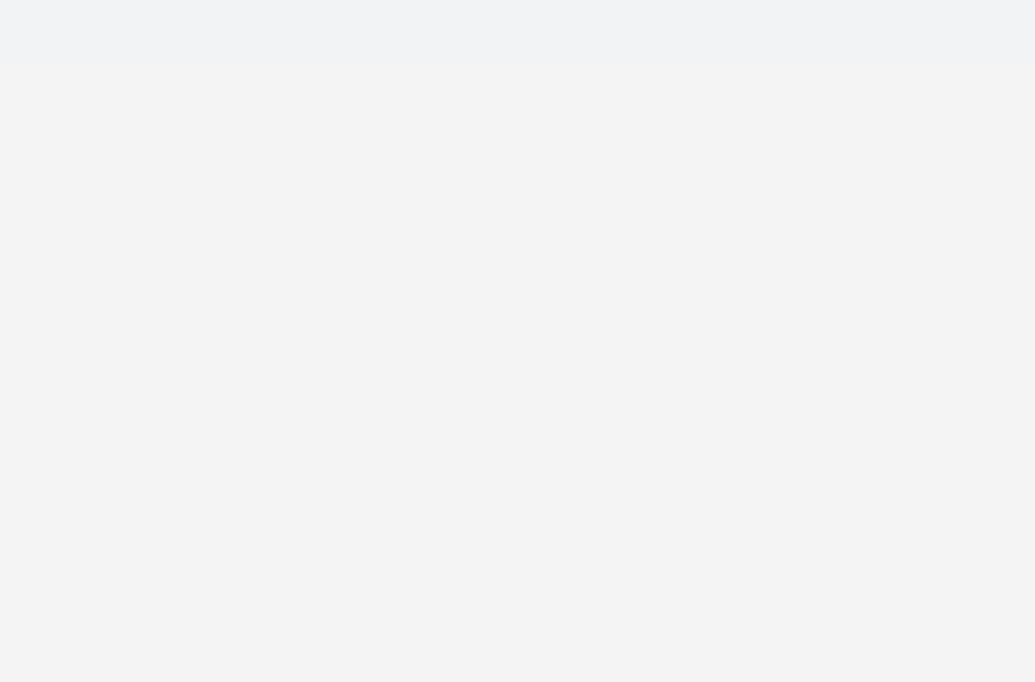
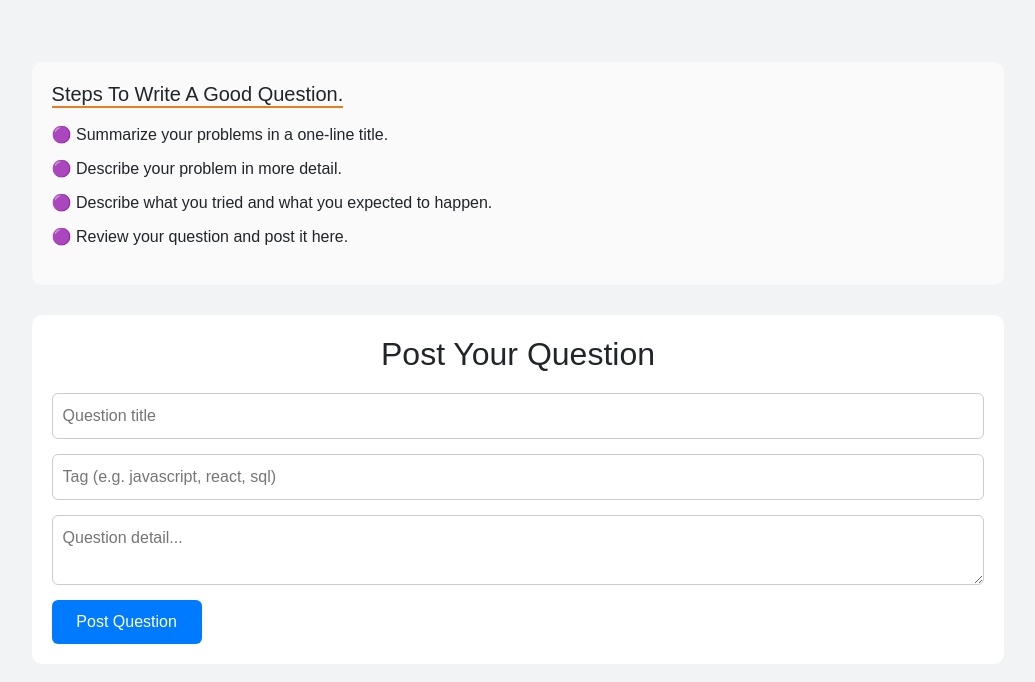
Before and after one commit to gizachew-bewket/Evangadi-Forum, a React (Vite) app in the folder Client/: page /QuestionPage in a window 1280 px wide. Shown: the top 682 px of the page, without its empty margins (122-1157 px from the left). Built offline with nearby package versions, Linux system fonts and the light colour scheme.

Commit message:
questions server and client

```diff
--- a/Client/src/Pages/QuestionPage/QuestionPage.css
+++ b/Client/src/Pages/QuestionPage/QuestionPage.css
@@ -0,0 +1,76 @@
+.question-page {
+    width: 80%;
+    margin: 30px auto;
+    display: flex;
+    flex-direction: column;
+    gap: 30px;
+}
+
+.steps-section {
+    background: #fafafa;
+    padding: 20px;
+    border-radius: 10px;
+}
+
+.steps-section h2 {
+    font-size: 20px;
+    margin-bottom: 15px;
+    border-bottom: 2px solid #e67e22;
+    display: inline-block;
+}
+
+.steps-section ul {
+    list-style: none;
+    padding: 0;
+}
+
+.steps-section li {
+    font-size: 16px;
+    margin-bottom: 10px;
+    font-weight: 500;
+}
+
+.form-section {
+    background: #fff;
+    padding: 20px;
+    border-radius: 10px;
+}
+
+.form-section h2 {
+    text-align: center;
+    margin-bottom: 20px;
+}
+
+.form-section form {
+    display: flex;
+    flex-direction: column;
+    gap: 15px;
+}
+
+.form-section input,
+.form-section textarea {
+    width: 100%;
+    padding: 10px;
+    border: 1px solid #ccc;
+    border-radius: 6px;
+}
+
+.form-section button {
+    width: 150px;
+    padding: 10px;
+    background: #007bff;
+    color: white;
+    border: none;
+    border-radius: 6px;
+    cursor: pointer;
+}
+
+.form-section button:hover {
+    background: #0056b3;
+}
+
+.msg {
+    margin-top: 10px;
+    font-weight: bold;
+    color: green;
+}
--- a/Client/src/Pages/QuestionPage/QuestionPage.jsx
+++ b/Client/src/Pages/QuestionPage/QuestionPage.jsx
@@ -5,9 +5,87 @@ import { Appstate } from "../Appstate";
 import { useNavigate } from "react-router-dom";
 
 const QuestionPage = () => {
+  const navigate = useNavigate();
+  const { user } = useContext(Appstate);
+  const [title, setTitle] = useState("");
+  const [tag, setTag] = useState("");
+  const [description, setDescription] = useState("");
+  const [message, setMessage] = useState("");
+
+  const handleSubmit = async (e) => {
+    e.preventDefault();
+    setMessage("");
+
+    if (!title || !description || !tag) {
+      setMessage("All fields are required!");
+      return;
+    }
+
+    try {
+      const token = localStorage.getItem("token");
+      const { data } = await axiosInstance.post(
+        "/question",
+        { title, tag, description },
+        {
+          headers: {
+            Authorization: "Bearer " + token,
+          },
+        }
+      );
+
+      setMessage(
+        data.message ||
+          "Question posted successfully! Redirecting to Home page..."
+      );
+      setTitle("");
+      setTag("");
+      setDescription("");
+      setTimeout(() => {
+        navigate("/home");
+      }, 2000);
+    } catch (err) {
+      setMessage(err.response?.data?.message || "Failed to post question");
+      navigate("/login");
+    }
+  };
 
   return (
-    <></>
+    <div className="question-page">
+      <div className="steps-section">
+        <h2>Steps To Write A Good Question.</h2>
+        <ul>
+          <li>🟣 Summarize your problems in a one-line title.</li>
+          <li>🟣 Describe your problem in more detail.</li>
+          <li>🟣 Describe what you tried and what you expected to happen.</li>
+          <li>🟣 Review your question and post it here.</li>
+        </ul>
+      </div>
+
+      <div className="form-section">
+        <h2>Post Your Question</h2>
+        <form onSubmit={handleSubmit}>
+          <input
+            type="text"
+            placeholder="Question title"
+            value={title}
+            onChange={(e) => setTitle(e.target.value)}
+          />
+          <input
+            type="text"
+            placeholder="Tag (e.g. javascript, react, sql)"
+            value={tag}
+            onChange={(e) => setTag(e.target.value)}
+          />
+          <textarea
+            placeholder="Question detail..."
+            value={description}
+            onChange={(e) => setDescription(e.target.value)}
+          />
+          <button type="submit">Post Question</button>
+        </form>
+        {message && <p className="msg">{message}</p>}
+      </div>
+    </div>
   );
 };
 
```
Also changed, not shown: 2 other files (tests, documents, lock files or other folders).
